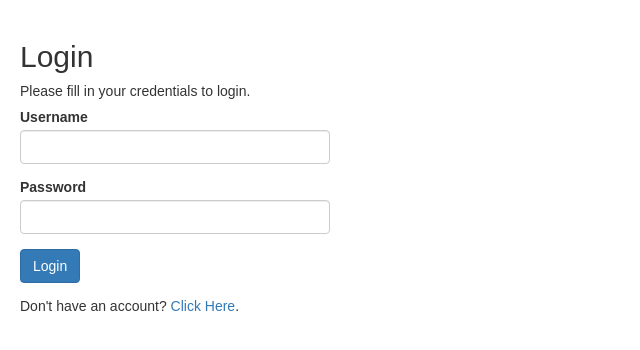
After one commit to Aditya-Poddar/ct247, a Django app: page /daybook/login1/ in a window 1280 px wide. The commit adds this page. Shown: the top 350 px of the page, without its empty margins (0-640 px from the left). Run offline with Django 3.2, Linux system fonts and the light colour scheme; parts of the project's set-up code (start-up, migrations or seed data) failed here and were passed over; some libraries are stand-ins or nearby versions.

Commit message:
updated few files

```diff
--- a/ct247/urls.py
+++ b/ct247/urls.py
@@ -15,21 +15,17 @@ Including another URLconf
     1. Import the include() function: from django.urls import include, path
     2. Add a URL to urlpatterns:  path('blog/', include('blog.urls'))
 """
+from django.conf.urls import url, include
 from django.contrib import admin
-from django.urls import include
+from django.contrib.staticfiles.urls import static
+import daybook
+from daybook.urls import path
 from . import settings
-from django.contrib.staticfiles.urls import static
-from django.contrib.staticfiles.urls import staticfiles_urlpatterns
-
-import daybook
-from daybook import views
-from daybook.urls import  path
-
 
 urlpatterns = [
      path('', daybook.views.home, name='home'),
+#     path('', include(router.urls)),
+#     path('api-auth/', include('rest_framework.urls', namespace='rest_framework')),
      path('daybook/', include(daybook.urls)),
      path('admin/', admin.site.urls)
 ]
-
-urlpatterns += static(settings.MEDIA_URL, document_root=settings.MEDIA_ROOT)
--- a/daybook/models.py
+++ b/daybook/models.py
@@ -15,6 +15,7 @@ class user_auth(models.Model):
     user_email = models.EmailField()
     emp_id = models.CharField(max_length=10)
     user_title = models.CharField(max_length=30)
+    created_at = models.DateField()
 
 class emp_data(models.Model):
     emp_id = models.CharField(max_length=10)
--- /dev/null
+++ b/daybook/templates/daybook/login1.html
@@ -0,0 +1,124 @@
+<?php
+// Initialize the session
+session_start();
+
+// Check if the user is already logged in, if yes then redirect him to welcome page
+if(isset($_SESSION["loggedin"]) && $_SESSION["loggedin"] === true){
+    header("location: welcome.php");
+    exit;
+}
+
+// Include config file
+require_once "config.php";
+
+// Define variables and initialize with empty values
+$username = $password = "";
+$username_err = $password_err = "";
+
+// Processing form data when form is submitted
+if($_SERVER["REQUEST_METHOD"] == "POST"){
+
+    // Check if username is empty
+    if(empty(trim($_POST["username"]))){
+        $username_err = "Please enter username.";
+    } else{
+        $username = trim($_POST["username"]);
+    }
+
+    // Check if password is empty
+    if(empty(trim($_POST["password"]))){
+        $password_err = "Please enter your password.";
+    } else{
+        $password = trim($_POST["password"]);
+    }
+
+    // Validate credentials
+    if(empty($username_err) && empty($password_err)){
+        // Prepare a select statement
+        $sql = "SELECT id, username, password FROM users WHERE username = ?";
+
+        if($stmt = mysqli_prepare($link, $sql)){
+            // Bind variables to the prepared statement as parameters
+            mysqli_stmt_bind_param($stmt, "s", $param_username);
+
+            // Set parameters
+            $param_username = $username;
+
+            // Attempt to execute the prepared statement
+            if(mysqli_stmt_execute($stmt)){
+                // Store result
+                mysqli_stmt_store_result($stmt);
+
+                // Check if username exists, if yes then verify password
+                if(mysqli_stmt_num_rows($stmt) == 1){
+                    // Bind result variables
+                    mysqli_stmt_bind_result($stmt, $id, $username, $hashed_password);
+                    if(mysqli_stmt_fetch($stmt)){
+                        if(password_verify($password, $hashed_password)){
+                            // Password is correct, so start a new session
+                            session_start();
+
+                            // Store data in session variables
+                            $_SESSION["loggedin"] = true;
+                            $_SESSION["id"] = $id;
+                            $_SESSION["username"] = $username;
+
+                            // Redirect user to welcome page
+                            header("location: welcome.php");
+                        } else{
+                            // Display an error message if password is not valid
+                            $password_err = "The password you entered was not valid.";
+                        }
+                    }
+                } else{
+                    // Display an error message if username doesn't exist
+                    $username_err = "No account found with that username.";
+                }
+            } else{
+                echo "Oops! Something went wrong. Please try again later.";
+            }
+
+            // Close statement
+            mysqli_stmt_close($stmt);
+        }
+    }
+
+    // Close connection
+    mysqli_close($link);
+}
+?>
+
+<!DOCTYPE html>
+<html lang="en">
+<head>
+    <meta charset="UTF-8">
+    <title>Login</title>
+    <link rel="stylesheet" href="https://maxcdn.bootstrapcdn.com/bootstrap/3.3.7/css/bootstrap.css">
+    <style type="text/css">
+        body{ font: 14px sans-serif; }
+        .wrapper{ width: 350px; padding: 20px; }
+    </style>
+</head>
+<body>
+    <div class="wrapper">
+        <h2>Login</h2>
+        <p>Please fill in your credentials to login.</p>
+        <form action="">
+            <div class="form-group <?php echo (!empty($username_err)) ? 'has-error' : ''; ?>">
+                <label>Username</label>
+                <input type="text" name="username" class="form-control" value="">
+                <span class="help-block"><?php echo $username_err; ?></span>
+            </div>
+            <div class="form-group <?php echo (!empty($password_err)) ? 'has-error' : ''; ?>">
+                <label>Password</label>
+                <input type="password" name="password" class="form-control">
+                <span class="help-block"><?php echo $password_err; ?></span>
+            </div>
+            <div class="form-group">
+                <input type="submit" class="btn btn-primary" value="Login">
+            </div>
+            <p>Don't have an account? <a href="http://127.0.0.1:8000/daybook/">Click Here</a>.</p>
+        </form>
+    </div>
+</body>
+</html>
--- a/daybook/urls.py
+++ b/daybook/urls.py
@@ -1,4 +1,8 @@
 #Define route here for daybook app
+
+from django.urls import include, path
+from rest_framework import routers
+from daybook import views
 
 
 from django.urls import path
@@ -6,11 +10,19 @@ from . import views
 from django.contrib.staticfiles.urls import static
 from django.contrib.staticfiles.urls import staticfiles_urlpatterns
 
+router = routers.DefaultRouter()
+router.register(r'users', views.UserViewSet)
+router.register(r'groups', views.GroupViewSet)
+
 
 urlpatterns = [
-    path('', views.index, name='index'),
+#    path('', views.index, name='index'),
 #    path('home/', views.home),
-    path('login/', views.login)
+    path('', include(router.urls)),
+    path('api-auth/', include('rest_framework.urls', namespace='rest_framework')),
+    path('login/', views.login),
+    path('login1/', views.login_page),
+    path('base/', views.base_page)
 ]
 
 urlpatterns += staticfiles_urlpatterns()
--- a/daybook/views.py
+++ b/daybook/views.py
@@ -1,18 +1,49 @@
-#from django.shortcuts import render_to_response
+from django.shortcuts import render_to_response
 from django.template import loader
+from django.contrib.auth.models import User, Group
+from rest_framework import viewsets
+from rest_framework import permissions
+from daybook.serializers import UserSerializer, GroupSerializer
+
 
 # Create your views here.
 from django.http import HttpResponse
 import daybook.models
+from .models import user_attendance
 
 
 def index(request):
-    return HttpResponse("Hello, world. This is First Techiboy Learning Page on django.")
+    return HttpResponse("Hello, world. This is First Techiboy Learning Page on django. <br> <br>Do you want access of daybook app, contact admin at <b>support@abc.com</b>.")
 
 def home(request):
     template = loader.get_template('daybook/index.html')
     return HttpResponse(template.render())
 
 def login(request):
-    template = loader.get_template('daybook/login.html')    # getting our template
+    template = loader.get_template('daybook/login.html')   # getting our template
+    return HttpResponse(template.render())  # rendering the template in HttpResponse
+#    return HttpResponse(template.render())  # rendering the template in HttpResponse
+
+def login_page(request):
+    template = loader.get_template('daybook/login1.html')    # getting our template
     return HttpResponse(template.render())          # rendering the template in HttpResponse
+
+def base_page(request):
+    template = loader.get_template('daybook/base.html')    # getting our template
+    return HttpResponse(template.render())          # rendering the template in HttpResponse
+
+class UserViewSet(viewsets.ModelViewSet):
+    """
+    API endpoint that allows users to be viewed or edited.
+    """
+    queryset = User.objects.all().order_by('-date_joined')
+    serializer_class = UserSerializer
+    permission_classes = [permissions.IsAuthenticated]
+
+class GroupViewSet(viewsets.ModelViewSet):
+    """
+    API endpoint that allows groups to be viewed or edited.
+    """
+    queryset = Group.objects.all()
+    serializer_class = GroupSerializer
+    permission_classes = [permissions.IsAuthenticated]
--- /dev/null
+++ b/requirement.txt
@@ -0,0 +1,5 @@
+djangorestframework
+psycopg2-binary
+requests
+python==3.7
+django==2.2.5
```
Also changed, not shown: ct247/settings.py (+24 -16 lines), daybook/serializers.py (added, +14 -0 lines), daybook/templates/daybook/base.html (added, +31 -0 lines), daybook/templates/daybook/index.html (+4 -4 lines), daybook/templates/daybook/login.html (+5 -2 lines), daybook/templates/daybook/welcome.html (added, +31 -0 lines), README.md.
